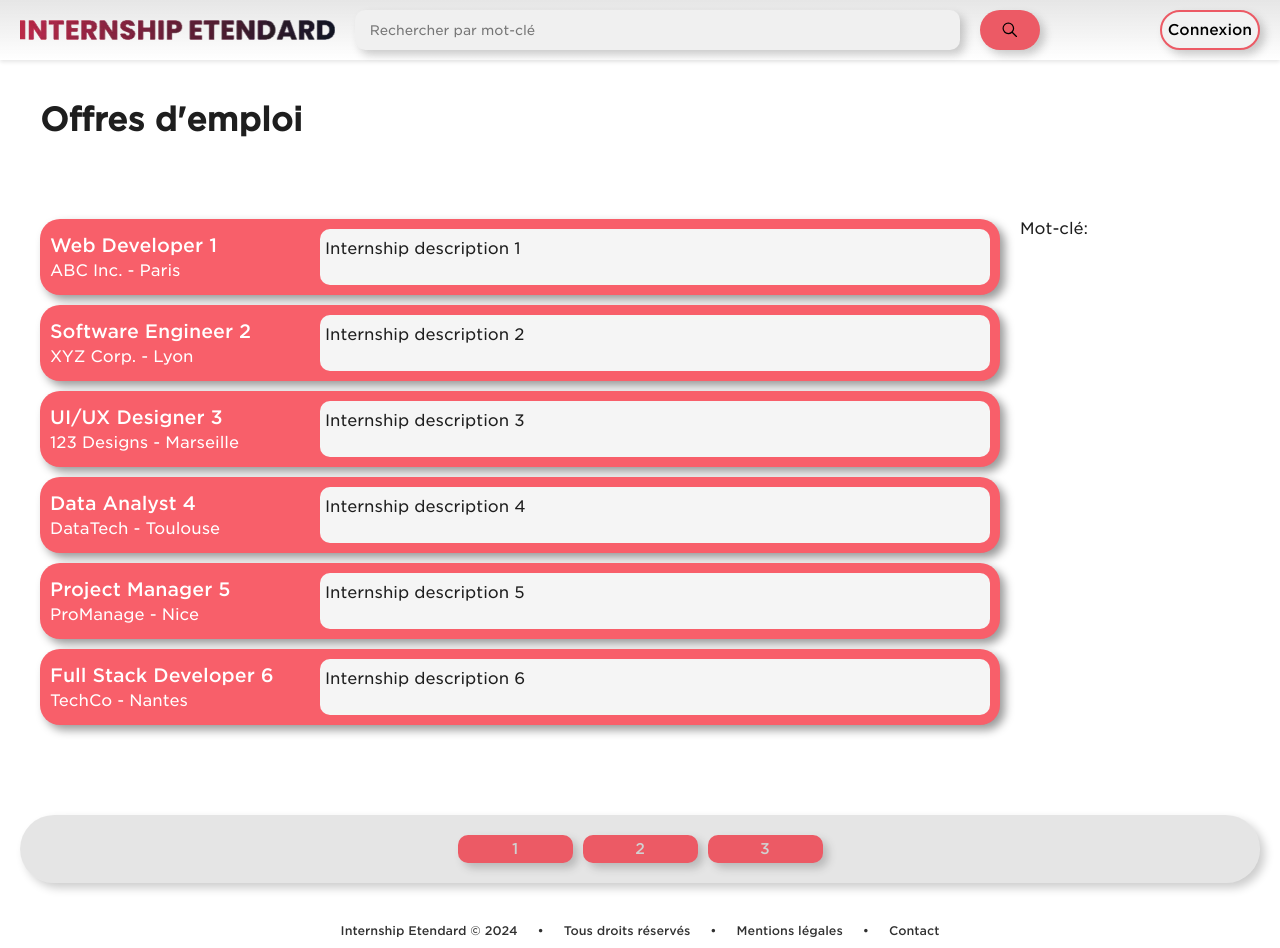
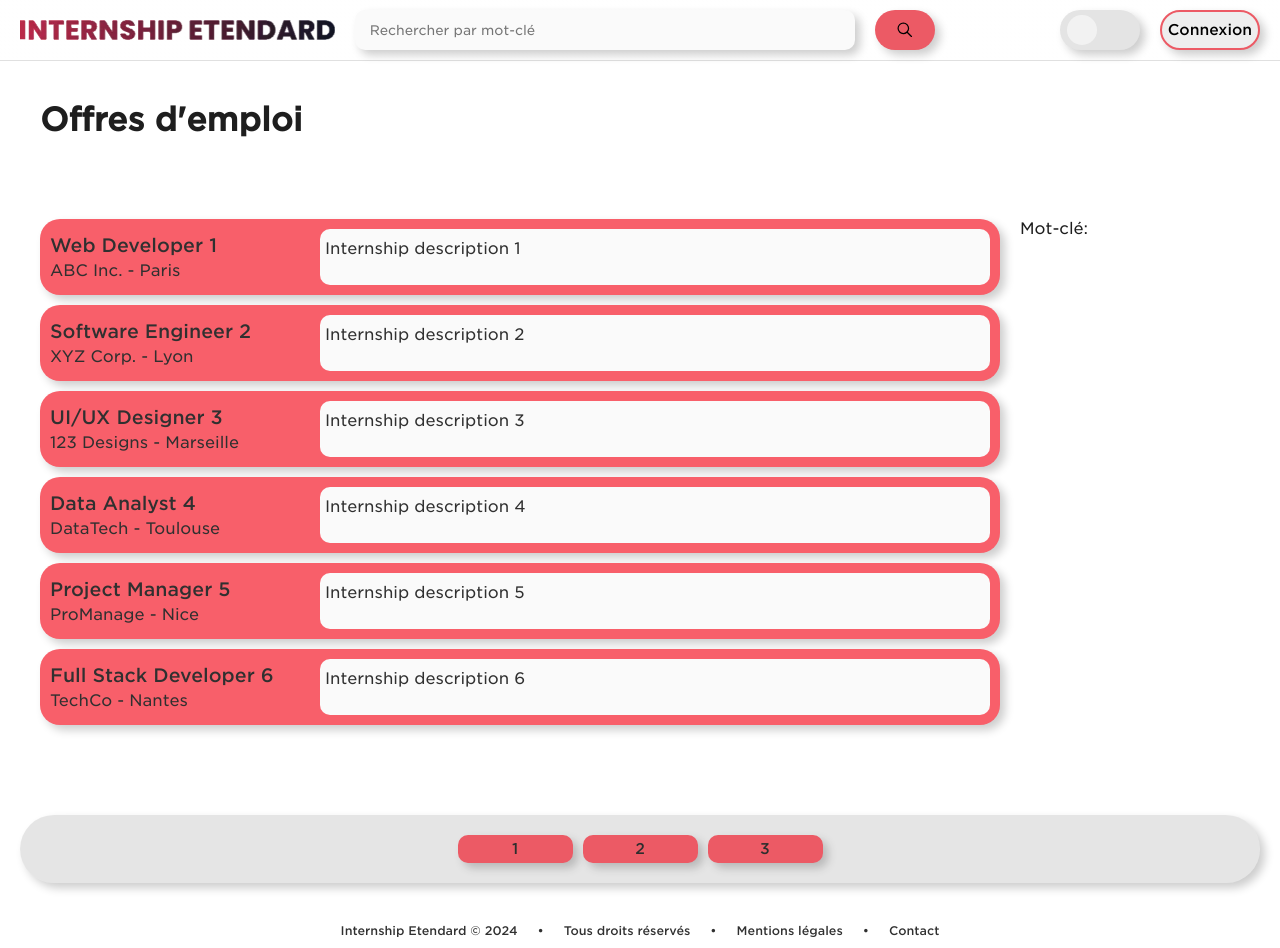
Before and after one commit to Yug0-o/Projet-WEB, a PHP site: page /research.html in a window 1280 px wide. Run offline with PHP 8.4, Linux system fonts and the light colour scheme.

Commit message:
added dark mode support

```diff
--- a/about.html
+++ b/about.html
@@ -127,6 +127,11 @@
                     </svg>
                 </button>
             </form>
+            <div class="theme-login">
+                <button class="theme-toggle light-theme" id="theme-toggle" title="Toggles light & dark" aria-label="auto"
+                    aria-live="polite">
+                    <div class="theme-toggle light-theme"></div>
+                </button>
                 <a href="login.html">
                     <button class="enabled" type="login" aria-label="Login">
                         <svg class="tds-icon-person animate" viewBox="0 0 24 24" xmlns="http://www.w3.org/2000/svg">
@@ -137,6 +142,7 @@
                         <span class="connexion-text animate" style="text-decoration: none;">Connexion</span>
                     </button>
                 </a>
+            </div>
         </div>
     </header>
 
--- a/assets/JS/global.js
+++ b/assets/JS/global.js
@@ -52,6 +52,21 @@ window.onload = function () {
             behavior: "smooth"
         });
     });
+
+    const themeButton = document.querySelector(".theme-toggle");
+
+    themeButton.addEventListener("click", function () {
+        // get the current theme using the button class (light-theme or dark-theme)
+        const currentTheme = themeButton.classList.contains("light-theme") ? "light-theme" : "dark-theme";
+        // toggle the theme class for the button and it's children
+        themeButton.classList.toggle("light-theme");
+        themeButton.classList.toggle("dark-theme");
+        // it's children
+        themeButton.children[0].classList.toggle("light-theme");
+        themeButton.children[0].classList.toggle("dark-theme");
+        // toggle the theme class for the body
+        document.body.classList.toggle("dark-mode");
+    });
 };
 
 // auto update the year in the footer
--- a/assets/style.css
+++ b/assets/style.css
@@ -28,8 +28,11 @@
 
 :root {
     --primary-color: #F85F6A;
+    --primary-color-darker: #bc474f;
     --secondary-color: #000;
     --background-color: #fff;
+    --secondary-background-color: #fafafa;
+    --header-background: linear-gradient(to top, rgba(230, 230, 230, 0), var(--background-color));
     --text-color: #303030;
     --hover-color: #e0e0e0;
     --checkbox-background: #f0f0f0;
@@ -98,10 +130,10 @@ header {
     top: 0;
     width: 100%;
     z-index: 100;
-    background: linear-gradient(to top, rgba(230, 230, 230, 0), rgba(230, 230, 230, 1));
+    background: var(--header-background);
     backdrop-filter: blur(10px);
     /* thin border */
-    box-shadow: 0 2px 4px rgba(0, 0, 0, 0.1);
+    border-bottom: 1px solid var(--hover-color);
     transition: all 0.15s ease;
 }
 
@@ -110,7 +142,12 @@ header.hidden {
     display: block;
 }
 
-
+header div.theme-login{
+    display: flex;
+    width: 345px;
+    align-items: center;
+    justify-content: flex-end;
+}
 
 @keyframes slideInY {
     0% {
@@ -304,7 +341,7 @@ button[type="login"] {
     justify-content: center;
     align-items: center;
     border: 2px solid var(--primary-color);
-    background-color: white;
+    background-color: var(--secondary-background-color);
     color: black;
     padding: 8px;
     border-radius: 50px;
@@ -412,6 +448,56 @@ button:active.enabled {
     line-height: 50px;
     text-align: center;
     color: #fee7f0;
+}
+
+button.theme-toggle {
+    display: flex;
+    align-items: center;
+    justify-content: center;
+    height: 40px!important;
+    min-height: 40px!important;
+    width: 80px!important;
+    min-width: 80px!important;
+    border-radius: 20px;
+    margin-left: 20px;
+    padding: 0%;
+    cursor: pointer;
+    transition: all 0.33s ease;
+}
+button.theme-toggle div.theme-toggle {
+    width: 30px;
+    height: 30px;
+    border-radius: 50%;
+}
+
+
+button.light-theme {
+    background-color: #f0f0f0;
+    color: #303030;
+    border-radius: 20px;
+    margin-left: 20px;
+    cursor: pointer;
+    transition: all 0.33s ease;
+
+}
+button.theme-toggle div.light-theme {
+    background-color: white;
+    border-radius: 50%;
+    transform: translateX(-60%);
+}
+
+button.dark-theme {
+    background-color: #303030;
+    color: #f0f0f0;
+    border-radius: 20px;
+    margin-left: 20px;
+    cursor: pointer;
+    transition: all 0.33s ease;
+}
+button.theme-toggle div.dark-theme {
+    background-color: #0d0d0d;
+    border-radius: 50%;
+    transform: translateX(60%);
 }
 
 /*---------------------------------------------------------------*/
@@ -806,10 +892,11 @@ form label {
 input, select, textarea {
     font-family: "Gotham SSm";
     font-weight: 400;
+    color: var(--text-color);
     border: none;
     border-radius: 10px;
     width : 240px;
-    background-color: #f0f0f0;
+    background-color: var(--secondary-background-color);
     padding: 15px;
     margin-top: 10px;
     margin-bottom: 10px;
@@ -865,7 +952,6 @@ input[type="checkbox"], input[type="radio"] {
     justify-content: center;
     flex-grow: 1;
     align-items: center;
-    padding-right: 100px;
     min-width: 150px;
     max-width: 800px;
 
@@ -1151,10 +1237,10 @@ canvas {
     padding: 10px;
     margin-bottom: 10px;
     background-color: var(--primary-color);
-    color: white;
+    color: var(--text-color);
     border-radius: 20px;
     display: flex;
-    box-shadow: 5px 5px 10px rgba(0, 0, 0, .4);
+    box-shadow: var(--box-shadow);
     flex-direction: row;
     filter: brightness(1);
     transition: all 0.1s ease;
@@ -1188,8 +1274,8 @@ canvas {
 }
 
 .job-description {
-    background-color: whitesmoke;
-    color: #1E1E1E;
+    background-color: var(--secondary-background-color);
+    color: var(--text-color);
     border-radius: 10px;
     padding: 5px;
     flex: 1;
@@ -1211,7 +1297,7 @@ canvas {
     cursor: pointer;
     padding: 5px 10px;
     background-color: var(--primary-color);
-    color: gainsboro;
+    color: var(--text-color);
 }
 
 .center-container {
--- a/contact.html
+++ b/contact.html
@@ -124,6 +124,11 @@
                     </svg>
                 </button>
             </form>
+            <div class="theme-login">
+                <button class="theme-toggle light-theme" id="theme-toggle" title="Toggles light & dark" aria-label="auto"
+                    aria-live="polite">
+                    <div class="theme-toggle light-theme"></div>
+                </button>
                 <a href="login.html">
                     <button class="enabled" type="login" aria-label="Login">
                         <svg class="tds-icon-person animate" viewBox="0 0 24 24" xmlns="http://www.w3.org/2000/svg">
@@ -134,6 +139,7 @@
                         <span class="connexion-text animate" style="text-decoration: none;">Connexion</span>
                     </button>
                 </a>
+            </div>
         </div>
     </header>
     <main>
--- a/homepage.html
+++ b/homepage.html
@@ -125,6 +125,11 @@
                         </svg>
                     </button>
                 </form>
+
+                <div class="theme-login">
+                    <button class="theme-toggle light-theme" id="theme-toggle" title="Toggles light & dark" aria-label="auto" aria-live="polite">
+                        <div class="theme-toggle light-theme"></div>
+                    </button>
                     <a href="login.html">
                         <button class="enabled" type="login" aria-label="Login">
                             <svg class="tds-icon-person animate" viewBox="0 0 24 24" xmlns="http://www.w3.org/2000/svg">
@@ -135,6 +140,7 @@
                             <span class="connexion-text animate" style="text-decoration: none;">Connexion</span>
                         </button>
                     </a>
+                </div>
             </div>
         </header>
         <h1 class="text-center-accueil">Votre stage n'est plus un mirage</h1>
--- a/legalmentions.html
+++ b/legalmentions.html
@@ -125,6 +125,11 @@
                         </svg>
                     </button>
                 </form>
+                <div class="theme-login">
+                    <button class="theme-toggle light-theme" id="theme-toggle" title="Toggles light & dark" aria-label="auto"
+                        aria-live="polite">
+                        <div class="theme-toggle light-theme"></div>
+                    </button>
                     <a href="login.html">
                         <button class="enabled" type="login" aria-label="Login">
                             <svg class="tds-icon-person animate" viewBox="0 0 24 24" xmlns="http://www.w3.org/2000/svg">
@@ -135,6 +140,7 @@
                             <span class="connexion-text animate" style="text-decoration: none;">Connexion</span>
                         </button>
                     </a>
+                </div>
             </div>
         </header>
 
--- a/login.html
+++ b/login.html
@@ -114,6 +114,10 @@
                     <img class="logo animate" id="Name-logo" src="images/Name-logo.webp" alt="Name-logo" min-width="20px">
                 </div>
             </a>
+            <button class="theme-toggle light-theme" id="theme-toggle" title="Toggles light & dark" aria-label="auto" style="margin-right: 20px;"
+                aria-live="polite">
+                <div class="theme-toggle light-theme"></div>
+            </button>
         </div>
     </header>
     <main>
--- a/password-recovery.html
+++ b/password-recovery.html
@@ -113,6 +113,11 @@
                         <img class="logo animate" id="Name-logo" src="images/Name-logo.webp" alt="Name-logo" min-width="20px">
                     </div>
                 </a>
+                <div class="theme-login">
+                    <button class="theme-toggle light-theme" id="theme-toggle" title="Toggles light & dark" aria-label="auto"
+                        aria-live="polite">
+                        <div class="theme-toggle light-theme"></div>
+                    </button>
                     <a href="login.html">
                         <button class="enabled" type="login" aria-label="Login">
                             <svg class="tds-icon-person animate" viewBox="0 0 24 24" xmlns="http://www.w3.org/2000/svg">
@@ -123,6 +128,7 @@
                             <span class="connexion-text animate" style="text-decoration: none;">Connexion</span>
                         </button>
                     </a>
+                </div>
             </div>
         </header>
     <main>
--- a/research.html
+++ b/research.html
@@ -123,6 +123,11 @@
                     </svg>
                     </button>
                 </div>
+                <div class="theme-login">
+                    <button class="theme-toggle light-theme" id="theme-toggle" title="Toggles light & dark" aria-label="auto"
+                        aria-live="polite">
+                        <div class="theme-toggle light-theme"></div>
+                    </button>
                     <a href="login.html">
                         <button class="enabled" type="login" aria-label="Login">
                             <svg class="tds-icon-person animate" viewBox="0 0 24 24" xmlns="http://www.w3.org/2000/svg">
@@ -133,6 +138,7 @@
                             <span class="connexion-text animate" style="text-decoration: none;">Connexion</span>
                         </button>
                     </a>
+                </div>
             </div>
         </header>
 
```
Also changed, not shown: other parts of assets/style.css (+60 -26 lines). Lines whose indentation alone changed are shown as unchanged.
